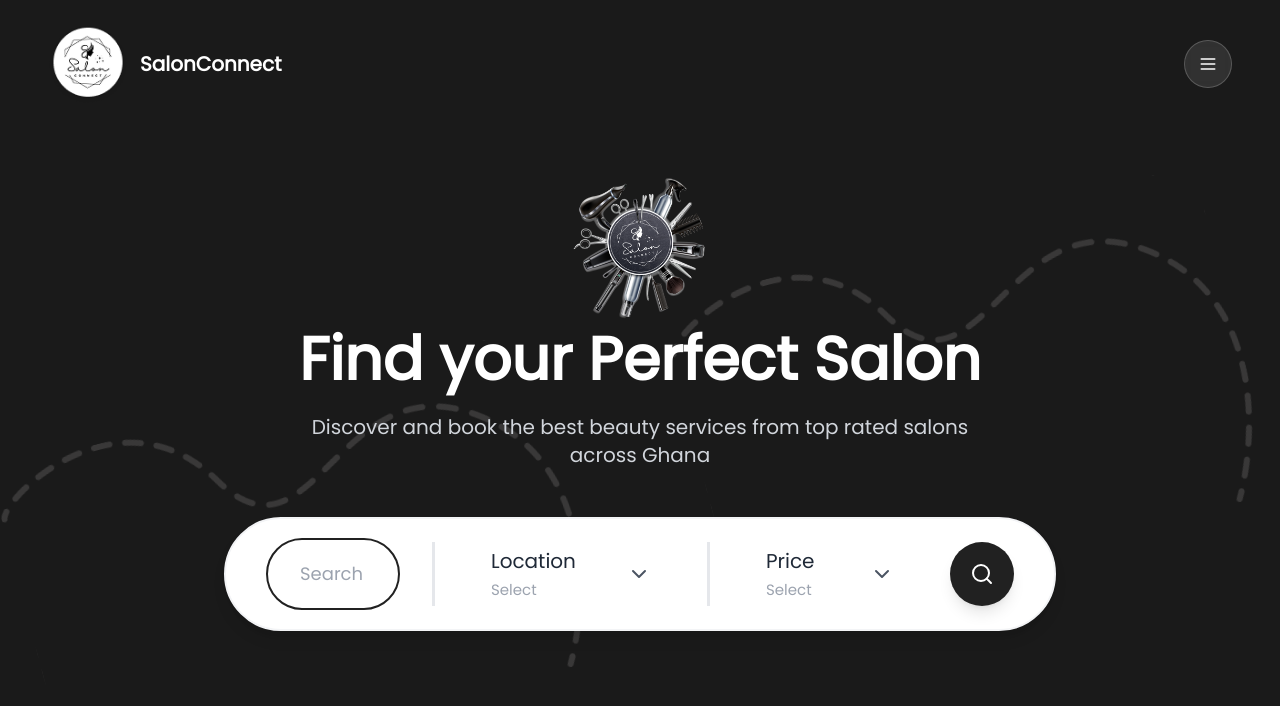
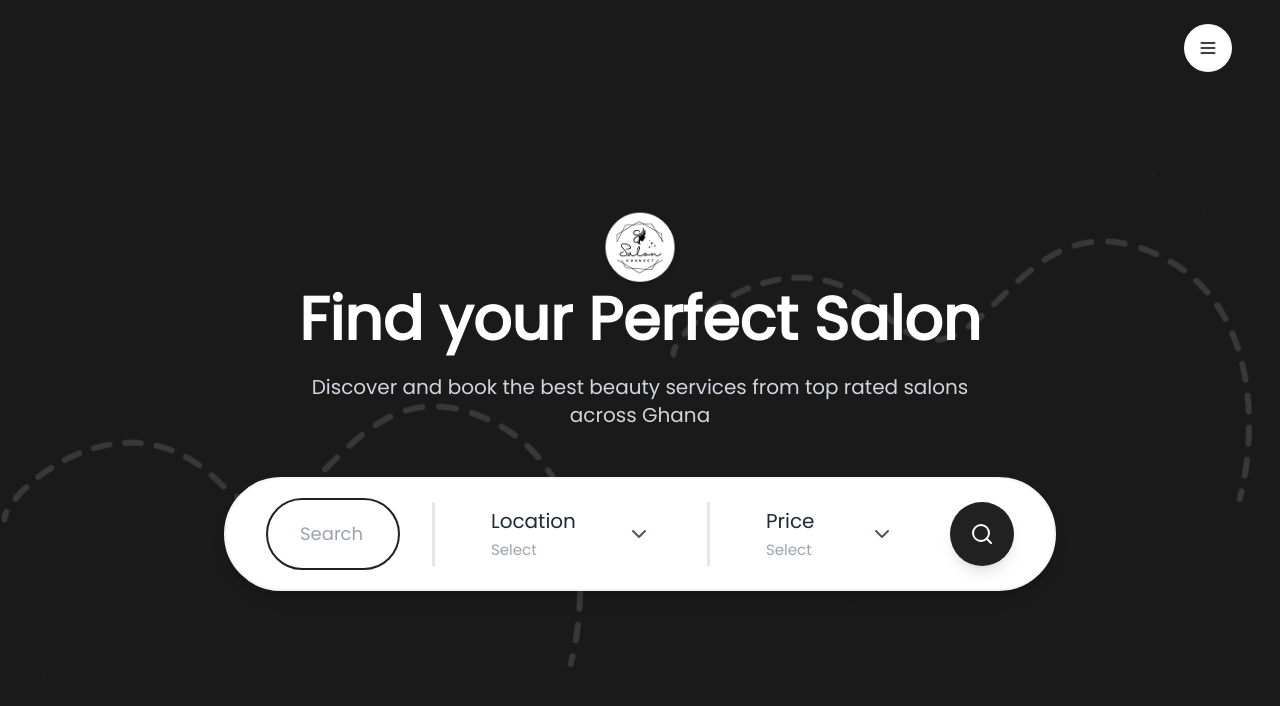
Before and after one commit to MergeShere/SalConFrontend, a React (Vite) app: page /dashboard in a window 1280 px wide. Shown: the top 706 px of the page. Built offline with nearby package versions, Linux system fonts and the light colour scheme.

Commit message:
feat: update dashboard hero and search

```diff
--- a/src/components/layouts/DashboardHero.tsx
+++ b/src/components/layouts/DashboardHero.tsx
@@ -1,11 +1,10 @@
-import React, { useState } from 'react';
+import { useState } from 'react';
 import { motion, AnimatePresence } from 'framer-motion';
 import { Menu, X, Home, User, Settings } from 'lucide-react';
 import service_img_5 from '../../assets/images/service-img-6.svg';
 import service_img_6 from '../../assets/images/service-img-7.svg';
 import { SearchContainer } from '../shared/search/SearchContainer';
 
-// Define menu items for the dropdown menu
 const menuItems = [
   { label: "Home", href: "/", icon: Home },
   { label: "Profile", href: "/profile", icon: User },
@@ -23,11 +22,11 @@ interface DashboardHeroProps {
   onSearch?: (query: string, filters: SearchFilters) => void;
 }
 
-const DashboardHero: React.FC<DashboardHeroProps> = ({
+const DashboardHero = ({
   title = "Find your Perfect Salon",
   subtitle = "Discover and book the best beauty services from top rated salons across Ghana",
   onSearch
-}) => {
+}: DashboardHeroProps) => {
   const [isMenuOpen, setIsMenuOpen] = useState(false);
 
   return (
@@ -42,30 +41,11 @@ const DashboardHero: React.FC<DashboardHeroProps> = ({
       }}
     >
 
-      {/* Navigation */}
       <div className="absolute top-0 left-0 right-0 z-20">
         <div className="flex justify-between items-center p-6 lg:px-12">
-          {/* Logo */}
-          <motion.div
-            className="flex items-center space-x-3"
-            initial={{ opacity: 0, x: -20 }}
-            animate={{ opacity: 1, x: 0 }}
-            transition={{ duration: 0.6 }}
-          >
-            <div className="flex items-center space-x-3">
-              <img
-                src="/public/app-logo.png"
-                alt="Salon Connect"
-                className="h-20 w-20 rounded-full"
-              />
-              <span className="text-xl font-bold text-white hidden sm:block">SalonConnect</span>
-            </div>
-          </motion.div>
-
-          {/* Menu Button */}
           <motion.button
             onClick={() => setIsMenuOpen(!isMenuOpen)}
-            className="w-12 h-12 bg-white/10 backdrop-blur-sm rounded-full flex items-center justify-center border border-white/20 hover:bg-white/20 transition-all duration-300"
+            className="w-12 h-12 bg-white backdrop-blur-sm rounded-full flex items-center justify-center border border-white/20 hover:bg-white/20 transition-all duration-300 ml-auto"
             initial={{ opacity: 0, x: 20 }}
             animate={{ opacity: 1, x: 0 }}
             transition={{ duration: 0.6 }}
@@ -73,14 +53,13 @@ const DashboardHero: React.FC<DashboardHeroProps> = ({
             whileTap={{ scale: 0.95 }}
           >
             {isMenuOpen ? (
-              <X className="w-5 h-5 text-white" />
+              <X className="w-5 h-5 text-black hover:text-white" />
             ) : (
-              <Menu className="w-5 h-5 text-white" />
+              <Menu className="w-5 h-5 text-black hover:text-white" />
             )}
           </motion.button>
         </div>
 
-        {/* Dropdown Menu */}
         <AnimatePresence>
           {isMenuOpen && (
             <motion.div
@@ -112,10 +91,8 @@ const DashboardHero: React.FC<DashboardHeroProps> = ({
         </AnimatePresence>
       </div>
 
-      {/* Main Content */}
       <div className="relative z-10 max-w-4xl mx-auto text-center">
-        {/* Title */}
-        <img src="/src/assets/images/Abstraction.png" alt="Salon Connect Logo" className="h-40 w-40 mx-auto " />
+        <img src="/src/assets/images/Salon Connect-02 1.png" alt="Salon Connect Logo" className="h-20 w-20 mx-auto " />
         <motion.h1
           className="text-4xl sm:text-5xl lg:text-6xl font-bold mb-6 leading-tight"
           initial={{ opacity: 0, y: 30 }}
@@ -125,7 +102,6 @@ const DashboardHero: React.FC<DashboardHeroProps> = ({
           {title}
         </motion.h1>
 
-        {/* Subtitle */}
         <motion.p
           className="text-lg sm:text-xl text-gray-300 mb-12 max-w-2xl mx-auto leading-relaxed"
           initial={{ opacity: 0, y: 30 }}
@@ -135,7 +111,6 @@ const DashboardHero: React.FC<DashboardHeroProps> = ({
           {subtitle}
         </motion.p>
 
-        {/* Kenneth's Search System - Imported */}
         <motion.div
           className="max-w-5xl mx-auto w-full"
           initial={{ opacity: 0, y: 30 }}
@@ -146,7 +121,6 @@ const DashboardHero: React.FC<DashboardHeroProps> = ({
         </motion.div>
       </div>
 
-      {/* Click outside to close menu */}
       {isMenuOpen && (
         <div
           className="fixed inset-0 z-10"
--- a/src/components/shared/search/SearchContainer.tsx
+++ b/src/components/shared/search/SearchContainer.tsx
@@ -1,15 +1,18 @@
 import { useState } from "react";
 import { DesktopLayout } from "./DesktopLayout";
 import { MobileLayout } from "./MobileSearchLayout";
-import {FormData} from '../../../types/search'
+import { FormData } from '../../../types/search';
 import { locationOptions, priceOptions } from "../../../lib/data";
 
-// Simple toast replacement (no external dependency)
 const toast = {
   error: (message: string) => alert(message)
 };
 
-export const SearchContainer: React.FC = () => {
+interface SearchContainerProps {
+  onSearch?: (query: string, filters: Omit<FormData, "query">) => void;
+}
+
+export const SearchContainer: React.FC<SearchContainerProps> = ({ onSearch }) => {
   const [formData, setFormData] = useState<FormData>({
     query: '',
     location: '',
@@ -29,6 +32,8 @@ export const SearchContainer: React.FC = () => {
 
     setIsSubmitting(true);
     console.log('Search values:', formData);
+
+    onSearch?.(formData.query, { location: formData.location, price: formData.price });
 
     setTimeout(() => {
       setIsSubmitting(false);
```
